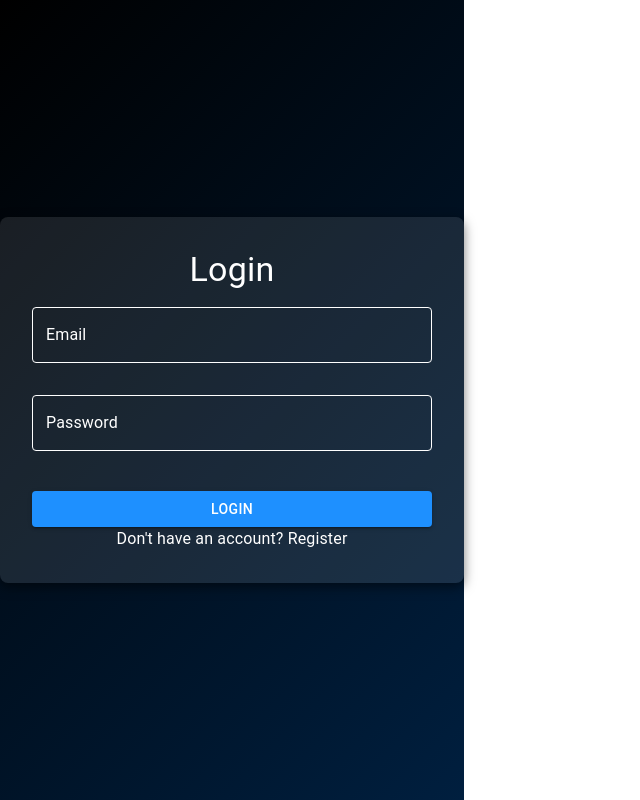
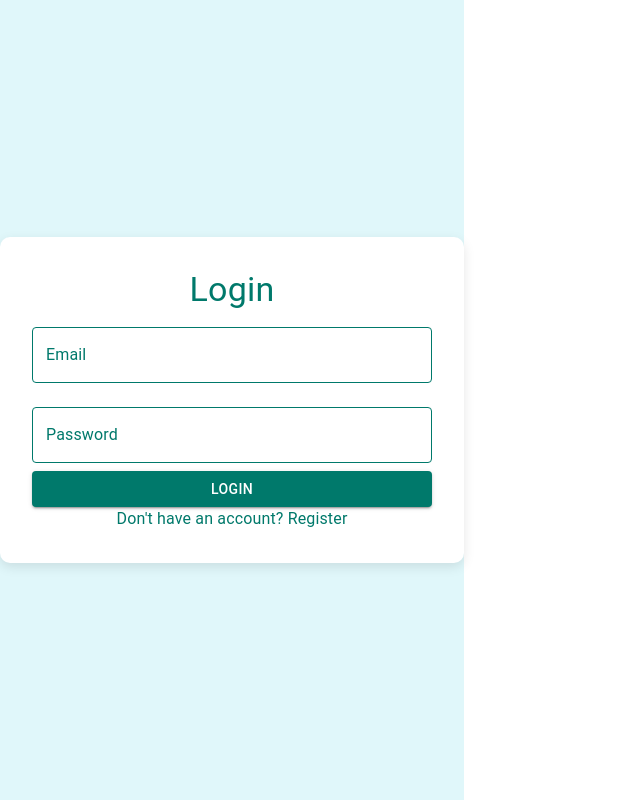
Before and after one commit to Timi16/Tchess, a React (Vite) app: page / in a window 1280 px wide. Shown: the whole page, without its empty margins (0-640 px from the left). Built offline with nearby package versions, Linux system fonts and the light colour scheme.

Commit message:
Using axios

```diff
--- a/package.json
+++ b/package.json
@@ -13,6 +13,7 @@
     "@emotion/react": "^11.13.3",
     "@emotion/styled": "^11.13.0",
     "@mui/material": "^6.1.2",
+    "axios": "^1.7.7",
     "react": "^18.3.1",
     "react-dom": "^18.3.1",
     "react-router-dom": "^6.26.2",
--- a/src/App.jsx
+++ b/src/App.jsx
@@ -1,16 +1,29 @@
-import { BrowserRouter as Router, Route, Routes } from "react-router-dom";
+import React, { useState } from 'react';
+import { BrowserRouter as Router, Routes, Route } from 'react-router-dom';
 import AuthScreen from './AuthScreen';
-import Home from './Home'; // Ensure you have a Home component
+import Home from './Home';
 
-function App() {
+const App = () => {
+  const [loggedInUser, setLoggedInUser] = useState(null);
+
+  const handleLoginSuccess = (username) => {
+    setLoggedInUser(username);
+  };
+
   return (
     <Router>
       <Routes>
-        <Route path="/" element={<AuthScreen />} />
-        <Route path="/home" element={<Home />} />
+        <Route
+          path="/"
+          element={<AuthScreen onLoginSuccess={handleLoginSuccess} />}
+        />
+        <Route
+          path="/home"
+          element={<Home username={loggedInUser} />}
+        />
       </Routes>
     </Router>
   );
-}
+};
 
 export default App;
--- a/src/AuthScreen.jsx
+++ b/src/AuthScreen.jsx
@@ -2,6 +2,7 @@ import React, { useState } from "react";
 import styled from "styled-components";
 import { Button, TextField, Typography, CircularProgress, Snackbar } from "@mui/material";
 import { useNavigate } from "react-router-dom";
+import axios from "axios";
 
 const AuthScreen = ({ onLoginSuccess }) => {
   const [isLogin, setIsLogin] = useState(true);
@@ -52,52 +53,39 @@ const AuthScreen = ({ onLoginSuccess }) => {
       try {
         let response;
         if (isLogin) {
-          response = await fetch("https://tchess-backend.onrender.com/api/auth/login", {
-            method: "POST",
-            headers: {
-              "Content-Type": "application/json",
-            },
-            body: JSON.stringify({ email, password }),
-          });
+          response = await axios.post(
+            "https://tchess-backend.onrender.com/api/auth/login",
+            { email, password }
+          );
         } else {
-          response = await fetch("https://tchess-backend.onrender.com/api/auth/register", {
-            method: "POST",
-            headers: {
-              "Content-Type": "application/json",
-            },
-            body: JSON.stringify({ email, password, username }),
-          });
+          response = await axios.post(
+            "https://tchess-backend.onrender.com/api/auth/register",
+            { email, password, username }
+          );
         }
 
-        const data = await response.json();
-
-        // Check response status and handle accordingly
-        if (response.ok) {
+        // Handle response
+        if (response.status === 200) {
           if (isLogin) {
-            console.log("Login successful:", data); // Debugging log
-            onLoginSuccess(data.username); // Pass username to parent
-            navigate("/home"); // Navigate to home
+            onLoginSuccess(response.data.username);
+            navigate("/home");
           } else {
             setSnackbarMessage("Registration successful! Please log in.");
             setSnackbarOpen(true);
             setTimeout(() => {
-              navigate("/"); // Redirect to login after a delay
+              navigate("/");
             }, 3000);
           }
         } else {
-          console.log("Error response:", data); // Debugging log
-          setSnackbarMessage(data.message || "An error occurred");
+          setSnackbarMessage(response.data.message || "An error occurred");
           setSnackbarOpen(true);
         }
       } catch (error) {
-        console.error("Error:", error);
-        setSnackbarMessage("An unexpected error occurred. Please try again.");
+        setSnackbarMessage(error.response?.data?.message || "An unexpected error occurred.");
         setSnackbarOpen(true);
       } finally {
         setLoading(false);
       }
-    } else {
-      console.log("Form has errors"); // Debugging log
     }
   };
 
@@ -114,7 +102,6 @@ const AuthScreen = ({ onLoginSuccess }) => {
           <StyledTextField
             variant="outlined"
             label="Username"
-            type="text"
             fullWidth
             margin="normal"
             value={username}
@@ -127,7 +114,6 @@ const AuthScreen = ({ onLoginSuccess }) => {
         <StyledTextField
           variant="outlined"
           label="Email"
-          type="email"
           fullWidth
           margin="normal"
           value={email}
@@ -139,7 +125,6 @@ const AuthScreen = ({ onLoginSuccess }) => {
         <StyledTextField
           variant="outlined"
           label="Password"
-          type="password"
           fullWidth
           margin="normal"
           value={password}
@@ -162,11 +147,7 @@ const AuthScreen = ({ onLoginSuccess }) => {
         autoHideDuration={6000}
         onClose={handleSnackbarClose}
         message={snackbarMessage}
-        action={
-          <Button color="inherit" onClick={handleSnackbarClose}>
-            Close
-          </Button>
-        }
+        action={<Button color="inherit" onClick={handleSnackbarClose}>Close</Button>}
       />
     </Container>
   );
@@ -174,79 +155,73 @@ const AuthScreen = ({ onLoginSuccess }) => {
 
 export default AuthScreen;
 
-
-
-
+// Styled Components
 const Container = styled.div`
   height: 100vh;
   display: flex;
   justify-content: center;
   align-items: center;
-  background: linear-gradient(135deg, #000000 0%, #001f3f 100%);
+  background-color: #e0f7fa;
 `;
 
 const FormWrapper = styled.form`
   width: 100%;
   max-width: 400px;
   padding: 2rem;
-  background-color: rgba(255, 255, 255, 0.1);
-  border-radius: 8px;
-  box-shadow: 0 4px 12px rgba(0, 0, 0, 0.5);
+  background-color: #ffffff;
+  border-radius: 10px;
+  box-shadow: 0px 4px 12px rgba(0, 0, 0, 0.1);
 `;
 
 const Title = styled(Typography)`
-  color: white;
+  color: #00796b;
   text-align: center;
   margin-bottom: 1.5rem;
 `;
 
 const StyledTextField = styled(TextField)`
-  margin-bottom: 1rem !important;
+  margin-bottom: 1rem;
 
   & label {
-    color: white;
-  }
-
-  & input {
-    color: white;
+    color: #00796b;
   }
 
   & .MuiOutlinedInput-root {
     & fieldset {
-      border-color: white;
+      border-color: #00796b;
     }
 
     &:hover fieldset {
-      border-color: #1e90ff;
+      border-color: #004d40;
     }
 
     &.Mui-focused fieldset {
-      border-color: #1e90ff;
+      border-color: #004d40;
     }
   }
 
   & .MuiFormHelperText-root {
-    color: red !important;
+    color: #d32f2f !important;
   }
 `;
 
 const StyledButton = styled(Button)`
-  margin-top: 1.5rem !important;
-  background-color: #1e90ff !important;
+  margin-top: 1.5rem;
+  background-color: #00796b !important;
   color: white !important;
 
   &:hover {
-    background-color: #4682b4 !important;
+    background-color: #004d40 !important;
   }
 `;
 
 const SwitchModeText = styled(Typography)`
-  color: white;
+  color: #00796b;
   text-align: center;
   margin-top: 1.5rem;
   cursor: pointer;
 
   &:hover {
-    color: #1e90ff;
+    color: #004d40;
   }
 `;
--- a/src/Home.jsx
+++ b/src/Home.jsx
@@ -1,24 +1,47 @@
 import React from 'react';
 import styled from 'styled-components';
+import { Typography, Button } from '@mui/material';
+import { useNavigate } from 'react-router-dom';
 
 const Home = ({ username }) => {
+  const navigate = useNavigate();
+
+  const handleLogout = () => {
+    navigate('/');
+  };
+
   return (
     <Container>
-      <Greeting>Hello, {username}!</Greeting>
+      <WelcomeText variant="h4">Welcome, {username}!</WelcomeText>
+      <StyledButton variant="contained" onClick={handleLogout}>
+        Logout
+      </StyledButton>
     </Container>
   );
 };
 
 export default Home;
 
+// Styled Components
 const Container = styled.div`
   height: 100vh;
   display: flex;
+  flex-direction: column;
   justify-content: center;
   align-items: center;
-  background: linear-gradient(135deg, #000000 0%, #001f3f 100%);
+  background-color: #e0f7fa;
 `;
 
-const Greeting = styled.h1`
-  color: white;
+const WelcomeText = styled(Typography)`
+  color: #00796b;
+  margin-bottom: 2rem;
 `;
+
+const StyledButton = styled(Button)`
+  background-color: #00796b !important;
+  color: white !important;
+
+  &:hover {
+    background-color: #004d40 !important;
+  }
+`;
```
Also changed, not shown: 1 other file (tests, documents, lock files or other folders).
